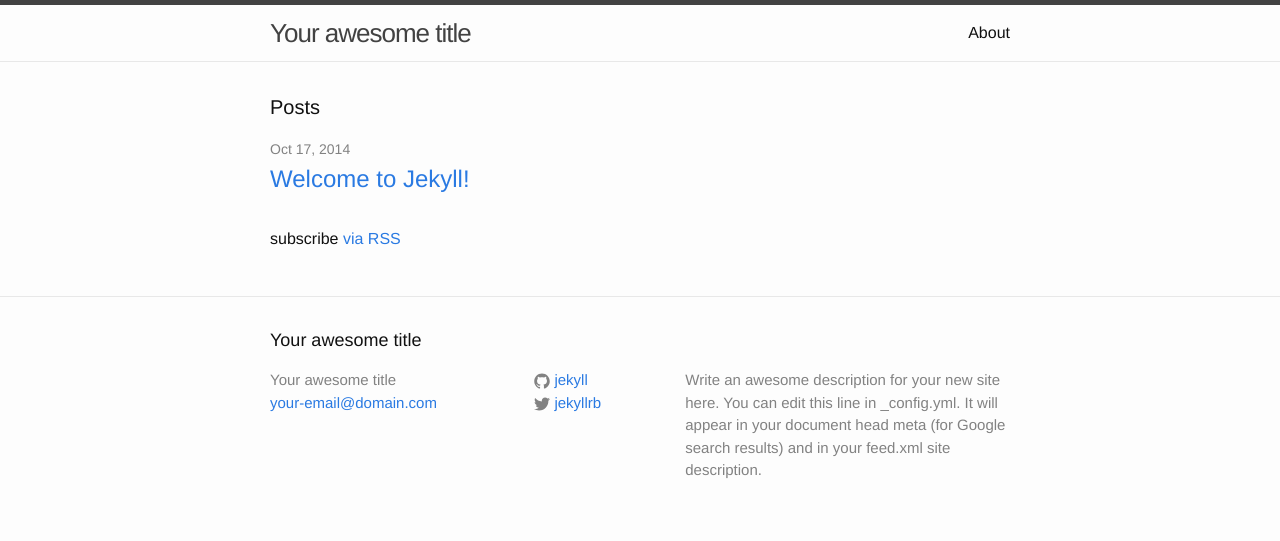
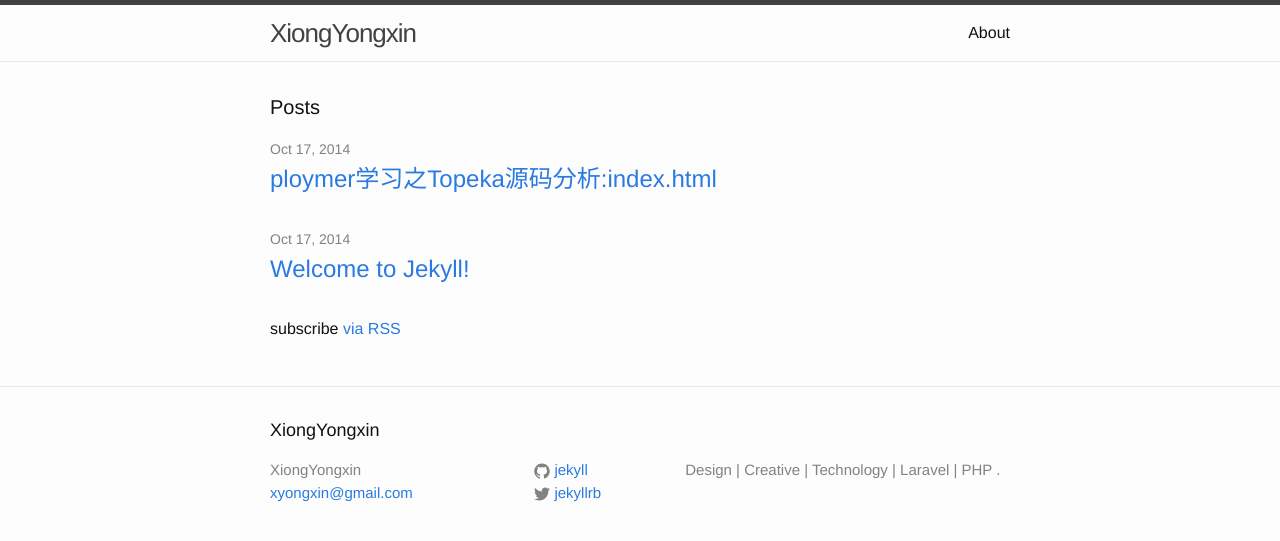
Before and after one commit to gold3bear/gold3bear.github.io, a Jekyll site: the page built from index.html, in a window 1280 px wide. Shown: the top 541 px of the page. Built offline with Jekyll 4.4.1, drawn with Linux system fonts in a browser that asks for light colours.

Commit message:
learn polymer topeka
index

```diff
--- a/_config.yml
+++ b/_config.yml
@@ -1,10 +1,8 @@
 # Site settings
-title: Your awesome title
-email: your-email@domain.com
+title: XiongYongxin
+email: xyongxin@gmail.com
 description: > # this means to ignore newlines until "baseurl:"
-  Write an awesome description for your new site here. You can edit this
-  line in _config.yml. It will appear in your document head meta (for
-  Google search results) and in your feed.xml site description.
+  Design | Creative | Technology | Laravel | PHP .
 baseurl: "" # the subpath of your site, e.g. /blog/
 url: "http://yourdomain.com" # the base hostname & protocol for your site
 twitter_username: jekyllrb
--- /dev/null
+++ b/_posts/2014-12-08-learn-polymer.markdown
@@ -0,0 +1,16 @@
+---
+layout: post
+title:  "ploymer学习之Topeka源码分析:index.html"
+date:   2014-10-17 08:52:50
+categories: polymer
+---
+
+
+
+{% highlight ruby %}
+def print_hi(name)
+  puts "Hi, #{name}"
+end
+print_hi('Tom')
+#=> prints 'Hi, Tom' to STDOUT.
+{% endhighlight %}
```
